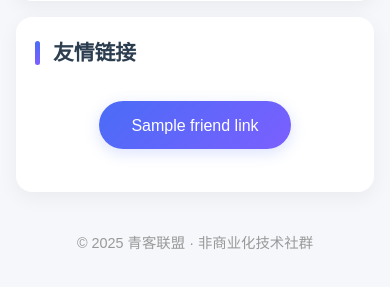
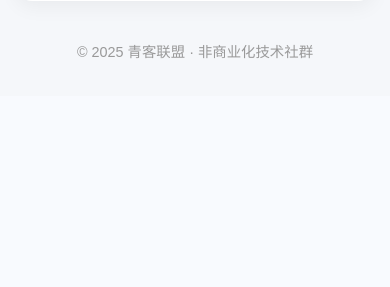
Before and after one commit to xiyi648/qingke-server, a Flask app: template templates/mobile_index.html in a window 390 px wide. Shown: the part 1734-2021 px from the top of the page. After the commit the page ends 1793 px from the top, so only its background shows below. Run offline with Flask 3, Linux system fonts and the light colour scheme; the template is opened without the code that fills it: most values are stand-ins (such as "Sample title", 1, 10 or a date in 2020).

Commit message:
Update mobile_index.html

```diff
--- a/templates/mobile_index.html
+++ b/templates/mobile_index.html
@@ -143,16 +143,7 @@
             </div>
         </div>
     </div>
-    <div class="card">
-        <div class="card-title">友情链接</div>
-        <div class="card-content">
-            <div class="friend-link">
-                <a href="{{ friend_link.url }}" target="_blank" class="friend-btn">
-                    {{ friend_link.name }}
-                </a>
-            </div>
-        </div>
-    </div>
+
     <div class="footer">
         © 2025 青客联盟 · 非商业化技术社群
     </div>
```
